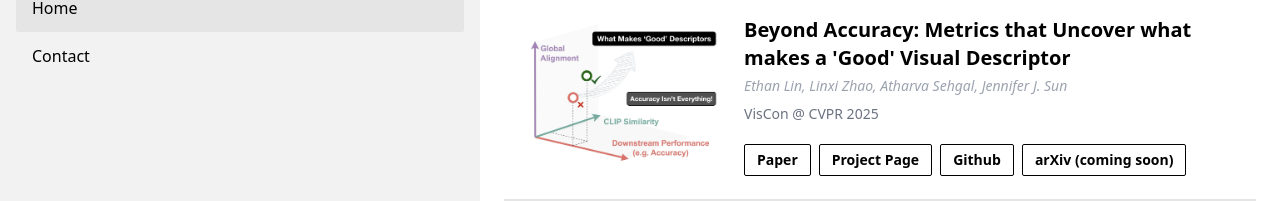
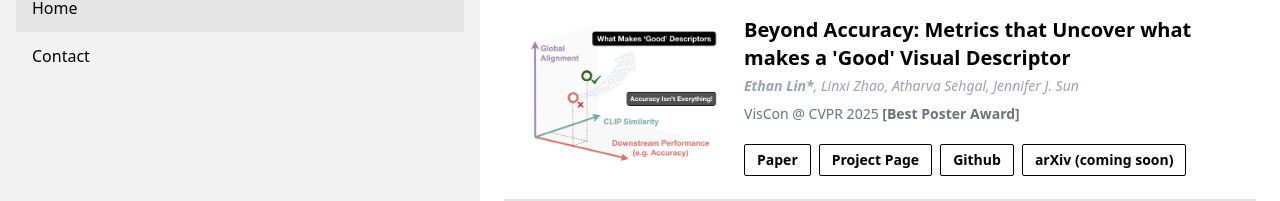
Before and after one commit to ethan-y-lin/ethan-y-lin.github.io, an Astro site: page / in a window 1280 px wide. Shown: the part 476-677 px from the top of the page. Built offline with nearby package versions, Linux system fonts and the light colour scheme; Astro itself is replaced by a stand-in of ours.

Commit message:
Add best poster award and bolding

```diff
--- a/src/components/ResearchCard.astro
+++ b/src/components/ResearchCard.astro
@@ -26,8 +26,9 @@ import { Image } from "astro:assets";
           {badge && <div class="badge badge-secondary mx-2">{badge}</div>}
         </h1>
 
-        {authors && <p class="text-sm py-1 text-gray-400 italic">{authors}</p>}
-        {venue && <p class="text-sm py-1 text-gray-500">{venue}</p>}
+        {authors && <p class="text-sm py-1 text-gray-400 italic" set:html={authors} />}
+        {venue && <p class="text-sm py-1 text-gray-500" set:html={venue} />}
+
 
         <p class="py-1 text-1xl">{desc}</p>
 
--- a/src/pages/index.astro
+++ b/src/pages/index.astro
@@ -35,8 +35,8 @@ const last_posts = posts.slice(0, 3);
   <ResearchCard
     title="Beyond Accuracy: Metrics that Uncover what makes a 'Good' Visual Descriptor"
     img="/fig_concept_main.png"
-    authors="Ethan Lin, Linxi Zhao, Atharva Sehgal, Jennifer J. Sun",
-    venue="VisCon @ CVPR 2025"
+    authors="<b>Ethan Lin*</b>, Linxi Zhao, Atharva Sehgal, Jennifer J. Sun",
+    venue="VisCon @ CVPR 2025 <b>[Best Poster Award]</b>"
     links={[
             ["Paper","https://openreview.net/pdf/d4e4323197ac1c3472b6f953f0550ef72842938b.pdf"],
             ["Project Page", "https://ethan-y-lin.github.io/beyond-accuracy-project-page/"],
```
